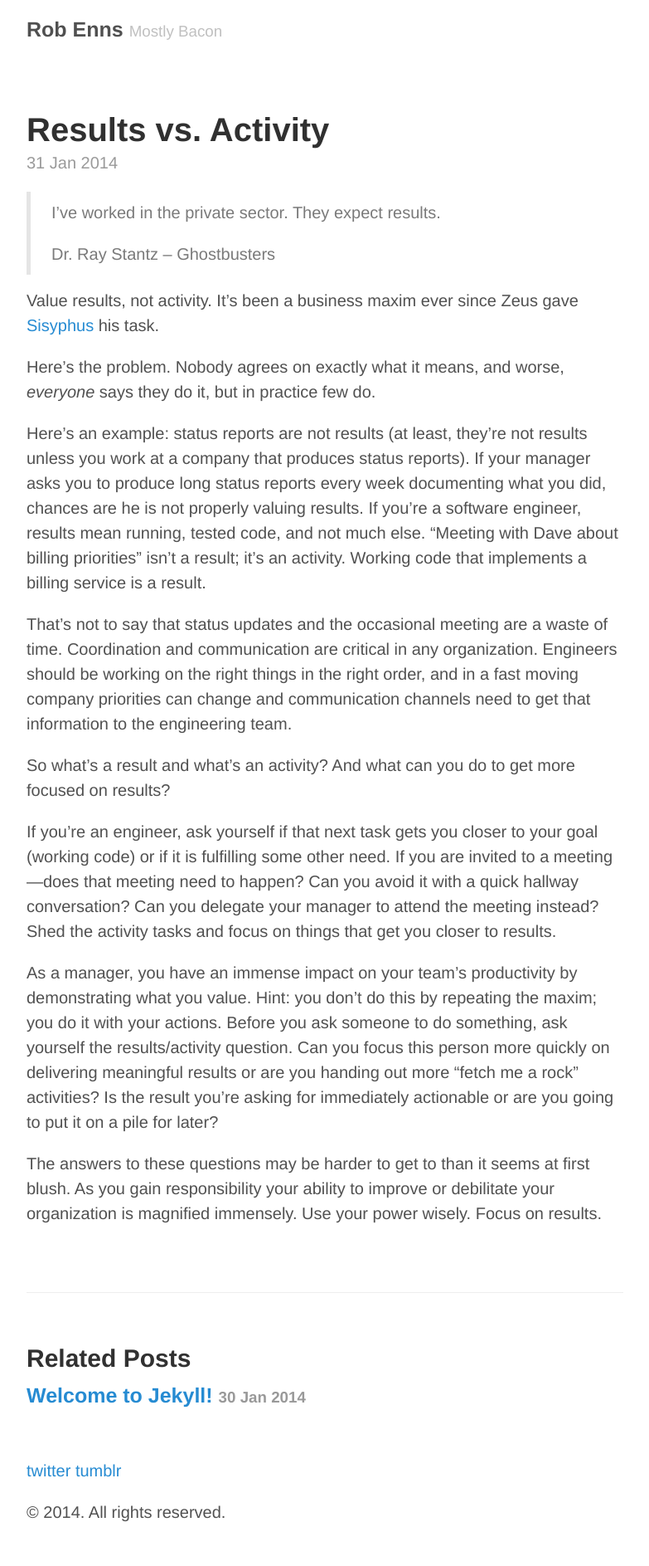
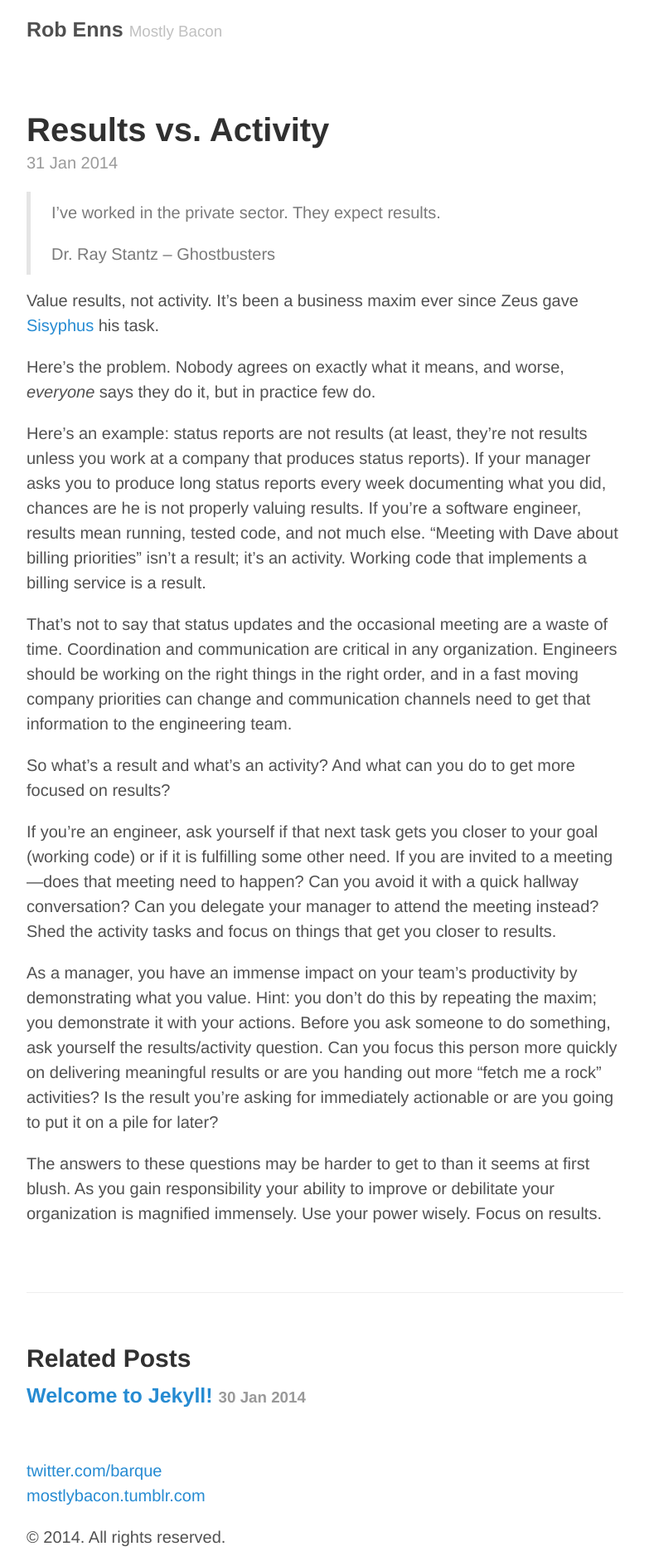
Before and after one commit to rpe/rpe.github.io, a Jekyll site: the page built from _posts/2014-01-31-results-vs-activity.markdown, in a window 1280 px wide. Shown: the whole page at 83% size, without its empty margins (248-1031 px from the left). Built offline with Jekyll 4.4.1, drawn with Linux system fonts in a browser that asks for light colours; Markdown is read by kramdown in place of the engine named in the settings; before the commit the page ends 1857 px from its top, so only the background shows below that.

Commit message:
Edit results post.

```diff
--- a/_layouts/default.html
+++ b/_layouts/default.html
@@ -18,8 +18,8 @@
       <div class="footer">
 				<div class="contact">
 					<p>
-						<a href="http://twitter.com/barque">twitter</a>
-						<a href="http://mostlybacon.tumblr.com">tumblr</a>
+						<a href="http://twitter.com/barque">twitter.com/barque</a> <br />
+						<a href="http://mostlybacon.tumblr.com">mostlybacon.tumblr.com</a>
 					</p>
 				</div>
         <p>
--- a/_posts/2014-01-31-results-vs-activity.markdown
+++ b/_posts/2014-01-31-results-vs-activity.markdown
@@ -21,7 +21,7 @@ So what’s a result and what’s an activity? And what can you do to get more f
 
 If you’re an engineer, ask yourself if that next task gets you closer to your goal (working code) or if it is fulfilling some other need. If you are invited to a meeting---does that meeting need to happen? Can you avoid it with a quick hallway conversation? Can you delegate your manager to attend the meeting instead? Shed the activity tasks and focus on things that get you closer to results.
 
-As a manager, you have an immense impact on your team’s productivity by demonstrating what you value. Hint: you don’t do this by repeating the maxim; you do it with your actions. Before you ask someone to do something, ask yourself the results/activity question. Can you focus this person more quickly on delivering meaningful results or are you handing out more “fetch me a rock” activities? Is the result you’re asking for immediately actionable or are you going to put it on a pile for later?
+As a manager, you have an immense impact on your team’s productivity by demonstrating what you value. Hint: you don’t do this by repeating the maxim; you demonstrate it with your actions. Before you ask someone to do something, ask yourself the results/activity question. Can you focus this person more quickly on delivering meaningful results or are you handing out more “fetch me a rock” activities? Is the result you’re asking for immediately actionable or are you going to put it on a pile for later?
 
 The answers to these questions may be harder to get to than it seems at first blush.
 As you gain responsibility your ability to improve or debilitate your organization is magnified immensely. Use your power wisely. Focus on results.
```
